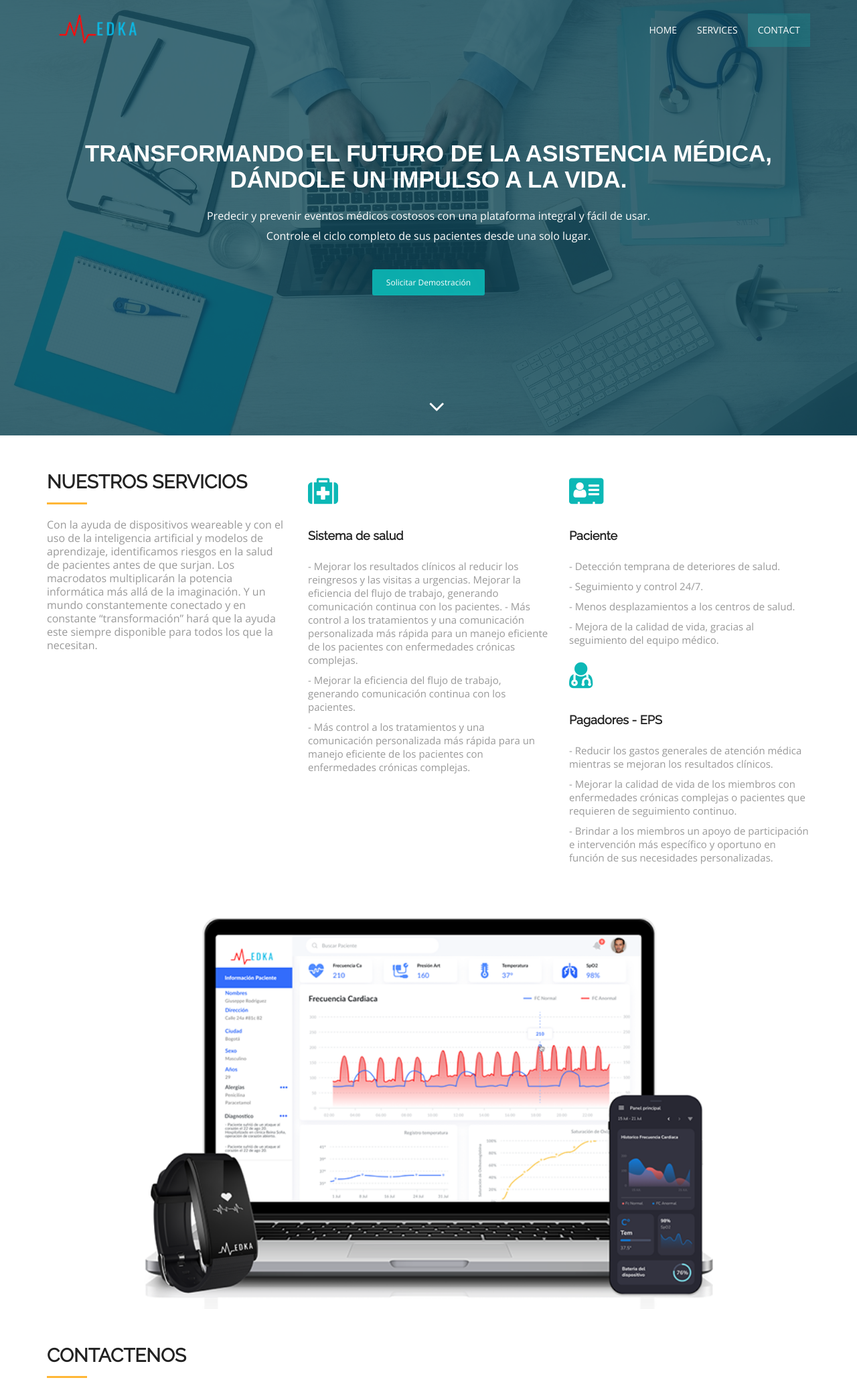
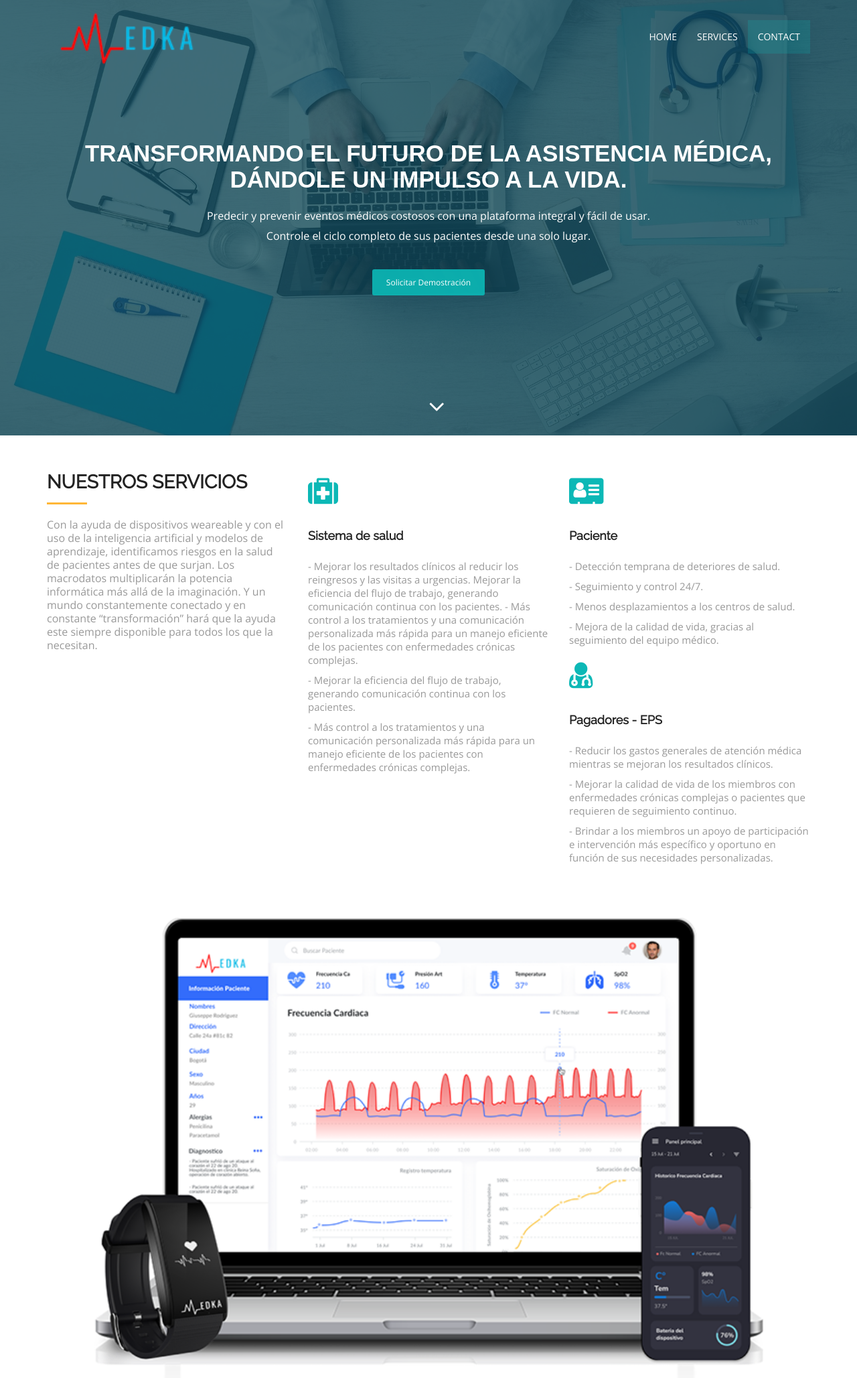
Before and after one commit to GuzmanAndrew/MedkaLandingPage, a plain HTML site: page index.html in a window 1280 px wide. Shown: the top 2060 px of the page at 67% size. Drawn offline with nearby package versions, Linux system fonts and the light colour scheme; a web font is replaced by a local one.

Commit message:
Nuevos cambios

```diff
--- a/css/style.css
+++ b/css/style.css
@@ -86,11 +86,6 @@ banner
 	font-size: 32px;
 }
 
-.navbar-brand img {
-    padding-top: 2px;
-    width: 120px !important;
-}
-
 .navbar-default .navbar-brand, .navbar-default .navbar-brand:hover, .navbar-default .navbar-brand:focus {
     color: #EA6045;
 }
@@ -104,6 +99,7 @@ banner
 .top-nav-collapse {
     padding: 0;
     background: rgba(28,74,90, 0.9);
+    height: 78px;
 }
 
 .white, .white:hover, .white:focus
@@ -490,14 +486,22 @@ footer
     text-transform: none;
 }
 
-.plat-image {
-    width: 850px;
+
+.logo {
+    width: 205px;
+    margin-top: -16px;
 }
 
 #img-center {
+    width: 1000px;
     display: block;
     margin-left: auto;
     margin-right: auto;
+    max-width: 100%;
+}
+
+.navbar-nav {
+    padding-top: 10px;
 }
 
 @media (min-width: 551px) and (max-width: 980px){
--- a/index.html
+++ b/index.html
@@ -27,7 +27,7 @@
 				        <span class="icon-bar"></span>
 				        <span class="icon-bar"></span>
 				      </button>
-              <a class="navbar-brand" href="#"><img src="img/logo medka (3) 5.png" class="img-responsive" style="width: 140px; margin-top: -16px;"></a>
+              <a class="navbar-brand" href="#"><img src="img/logo medka (3) 5.png" class="logo"></a>
             </div>
             <div class="collapse navbar-collapse navbar-right" id="myNavbar">
               <ul class="nav navbar-nav">
@@ -112,8 +112,10 @@
   <!--/ service-->
   <!--cta-->
   <div class="container">
-    <div class="platform">
-      <img id="img-center" class="plat-image" src="img/plataforma.png" alt="Plataforma">
+    <div class="row">
+      <div class="col-md-12">
+        <img id="img-center" class="img-fluid" src="img/plataforma.png" alt="Plataforma">
+      </div>
     </div>
   </div>
   <!--cta-->
```
Also changed, not shown: img/doctor1.jpg (deleted), img/doctor2.jpg (deleted), img/doctor3.jpg (deleted), img/doctor4.jpg (deleted), img/thumb.png (deleted).
